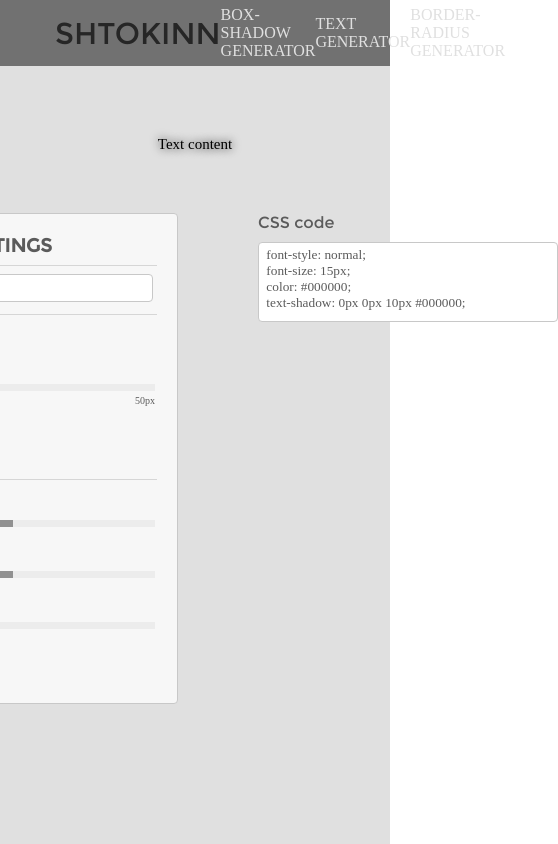
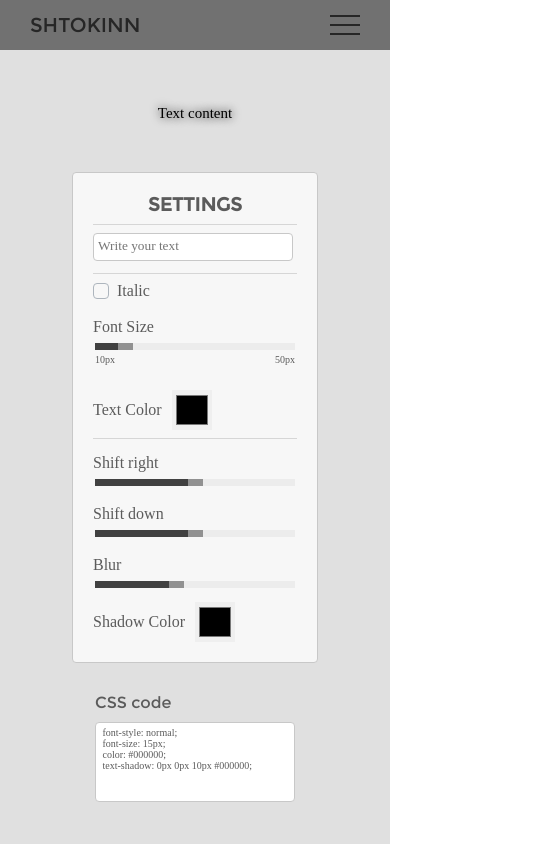
Before and after one commit to diheka/portfolio, a plain HTML site: page html/ToolsProject/second.html in a window 390 px wide. Shown: the top 844 px of the page, 558 px wide, since content can reach past the window. Drawn offline with Linux system fonts and the light colour scheme.

Commit message:
text generator adaptive markup

```diff
--- a/css/first_style.css
+++ b/css/first_style.css
@@ -81,9 +81,6 @@ hr {
 }
 .header_logo:hover {
     color: #343434;
-}
-.header_btn:hover {
-    color: #f5f5f5;
 }
 .menu_inner {
     display: flex;
@@ -192,7 +189,7 @@ hr {
     background-color: #e0e0e0;
     width: 100%;
     padding-top: 100px;
-    padding-bottom: 200px;
+    padding-bottom: 100px;
 }
 .work_space {
     display: flex;
@@ -205,7 +202,6 @@ hr {
     background-color: rgb(247, 247, 247);
     border: 1px solid #c8c8c8;
     border-radius: 4px;
-    /* margin-top: 40px; */
     height: 100%;
     padding: 20px;
 }
@@ -314,8 +310,6 @@ input[type=range]::-moz-range-thumb {
     margin-left: 10px;
 }
 .result_area {
-    /* height: 484px; */
-    /* margin-top: 40px; */
     display: flex;
     flex-direction: column;
     align-items: center;
--- a/css/second_style.css
+++ b/css/second_style.css
@@ -39,35 +39,146 @@ hr {
     clear: both;
 }
 .container {
-    max-width: 1000px;
+    max-width: 1200px;
     margin: 0 auto;
     user-select: none;
+    padding: 0px 15px;
 }
 .header {
+    width: 100%;
+    position: fixed;
+    top: 0;
+    left: 0;
+    z-index: 50;
+    /* -webkit-box-shadow: 0 5px 25px rgba(0, 0, 0, 0.15);
+            box-shadow: 0 5px 25px rgba(0, 0, 0, 0.15); */
+  }
+.header:before {
+    content: '';
+    position: absolute;
+    top: 0;
+    left: 0;
+    width: 100%;
+    height: 100%;
     background-color: #717171;
-    height: 66px;
+    z-index: 2;
 }
 .header_inner {
     height: 66px;
     display: flex;
-    justify-content: space-around;
+    position: relative;
+    justify-content: space-between;
     align-items: center;
-    padding: 0 40px 0 10px;
+    padding: 0 15px;
 }
 .header_logo {
     font-family: Montserrat;
     color: #262626;
     font-size: 30px;
-    padding-left: 45px;
+    position: relative;
+    z-index: 3;
 }
 .header_logo:hover {
     color: #343434;
 }
-.header_btn {
+.menu_inner {
+    display: flex;
+    list-style: none;
+    position: relative;
+    z-index: 3;
+}
+.menu_inner li a{
+    margin-right: 30px;
     color: #e0e0e0;
 }
-.header_btn:hover {
+.menu_inner li a:hover{
     color: #f5f5f5;
+}
+@media (max-width:850px) {
+    .menu_inner li a {
+        font-size: 13px;
+    }
+}
+@media (max-width:767px) {
+    .container {
+        max-width: none;
+    }
+    body.lock {
+        overflow: hidden;
+    }
+    .header_inner {
+        height: 50px;
+    }
+    .header_logo {
+        font-size: 20px;
+    }
+    .header_burger {
+        display: block;
+        position: relative;
+        height: 20px;
+        width: 30px;
+        position: relative;
+        z-index: 3;
+    }
+    .header_burger span {
+        position: absolute;
+        background-color: #262626;
+        left: 0;
+        width: 100%;
+        height: 2px;
+        top: 9px;
+        transition: all 0.3s ease 0s;
+    }
+    .header_burger:after,
+    .header_burger:before {
+        content: '';
+        background-color: #262626;
+        position: absolute;
+        width: 100%;
+        height: 2px;
+        left: 0;
+        transition: all 0.3s ease 0s;
+    }
+    .header_burger:before {
+        top: 0;
+    }
+    .header_burger:after {
+        bottom: 0;
+    }
+    .header_burger.active span {
+        transform: scale(0);
+    }
+    .header_burger.active:before {
+        transform: rotate(45deg);
+        top: 9px;
+    }
+    .header_burger.active:after {
+        transform: rotate(-45deg);
+        bottom: 9px;
+    }
+    .header_menu {
+        position: fixed;
+        top: -100%;
+        left: 0;
+        width: 100%;
+        height: 100%;
+        overflow: auto;
+        background-color: rgb(149, 149, 149);
+        padding: 70px 30px 20px 30px;
+        transition: all 0.7s ease 0s;
+    }
+    .header_menu.active {
+        top: 0;
+    }
+    .menu_inner {
+        display: block;
+    }
+    .menu_inner li {
+        margin: 0 0 30px 0;
+    }
+    .menu_inner li a {
+        font-size: 15px;
+    }
 }
 
 
@@ -76,6 +187,8 @@ hr {
     margin: 0 auto;
     background-color: #e0e0e0;
     width: 100%;
+    padding-top: 35px;
+    padding-bottom: 100px;
 }
 .work_space {
     display: flex;
@@ -92,11 +205,10 @@ hr {
     background-color: rgb(247, 247, 247);
     border: 1px solid #c8c8c8;
     border-radius: 4px;
-    margin-top: 40px;
+    margin-top: 30px;
     margin-right: 40px;
     height: 100%;
     padding: 20px;
-    margin-bottom: 200px;
 }
 .settings_main_title {
     text-align: center;
@@ -179,6 +291,8 @@ input[type=range]::-moz-range-thumb {
     padding: 0px;
     margin: 0px;
 }
+
+
 .font_size_range {
     display: flex;
     justify-content: space-between;
@@ -210,8 +324,8 @@ input[type=range]::-moz-range-thumb {
 }
 #color {
     border: none;
-    height: 40px;
-    width: 40px;
+    height: 3em;
+    width: 3em;
     margin-left: 10px;
 }
 .result_area {
@@ -226,7 +340,7 @@ input[type=range]::-moz-range-thumb {
     display: flex;
     justify-content: center;
     align-items: center;
-    width: 350px;
+    width: 100%;
     height: 57px;
     font-size: 15px;
 }
@@ -253,17 +367,40 @@ input[type=range]::-moz-range-thumb {
 	-moz-appearance: none;
 }
 .cssCode_title {
-    margin-top: 20px;
+    margin-top: 10px;
     margin-bottom: 10px;
     font-family: Montserrat;
     color: #5b5b5b;
 }
-
+@media (max-width:740px) {
+    input[type=range]  {
+        width: 200px;
+    }
+    .cssCode_block textarea {
+        font-size: 10px;
+        width: 200px;
+    }
+    .text_exmpl textarea {
+        width: 200px;
+    }
+}
+@media (max-width:540px) {
+    .work_space_inner {
+        flex-direction: column;
+        justify-content: space-between;
+        align-items: center;
+    }
+    .form_cover {
+        margin-right: 0;
+    }
+    .result_area {
+        margin-left: 0;
+    }
+}
 
 
 .footer {
     background-color: #717171;
-    height: 100px;
 }
 .footer_inner {
     height: 100px;
@@ -274,12 +411,26 @@ input[type=range]::-moz-range-thumb {
 .rights {
     font-family: PTserif;
     color: #373737;
-    padding-left: 100px;
     font-size: 20px;
 }
 .footer_logo {
     font-family: Montserrat;
     color: #262626;
     font-size: 30px;
-    padding-right: 100px;
 }
+@media (max-width:767px) {
+    .rights {
+        font-size: 15px;
+    }
+    .footer_logo {
+        font-size: 20px;
+    }
+    .footer_inner {
+        height: 60px;
+    }
+}
+@media (max-width:400px) {
+    .rights {
+        font-size: 12px;
+    }
+}
--- a/html/ToolsProject/second.html
+++ b/html/ToolsProject/second.html
@@ -3,22 +3,29 @@
 <head>
     <meta charset="UTF-8">
     <meta http-equiv="X-UA-Compatible" content="IE=edge">
-    <meta name="viewport" content="width=device-width, initial-scale=1.0">
+    <meta name="viewport" content="width=device-width, initial-scale=1.0, maximum-scale=1.0, user-scalable=0">
     <title>Text Generator</title>
     <link rel="stylesheet" href="../../css/second_style.css">
 </head>
 <body>
     <div class="wrapper">
-        <div class="header">
+        <header class="header">
             <div class="container">
                 <div class="header_inner">
                     <a href="../../index.html"><div class="header_logo">SHTOKINN</div></a>
-                    <a href="first.html"><div class="header_btn">BOX-SHADOW GENERATOR</div></a>
-                    <a href="second.html"><div class="header_btn">TEXT GENERATOR</div></a>
-                    <a href="third.html"><div class="header_btn">BORDER-RADIUS GENERATOR</div></a>
+                    <div class="header_burger">
+                        <span></span>
+                    </div>
+                    <nav class="header_menu">
+                        <ul class="menu_inner">
+                            <li><a href="first.html">BOX-SHADOW GENERATOR</a></li>
+                            <li><a href="second.html">TEXT GENERATOR</a></li>
+                            <li><a href="third.html">BORDER-RADIUS GENERATOR</a></li>
+                        </ul>
+                    </nav>
                 </div>
             </div>
-        </div>
+        </header>
 
         <div class="main">
             <div class="container">
@@ -132,6 +139,16 @@
             item.addEventListener('input', generateText)
         }
         generateText()
+
+        let header_burger = document.querySelector('.header_burger')
+        let header_menu = document.querySelector('.header_menu')
+        let body = document.querySelector('body')
+
+        header_burger.onclick = function () {
+            header_burger.classList.toggle('active')
+            header_menu.classList.toggle('active')
+            body.classList.toggle('lock')
+        }
     </script>
 </body>
 </html>
```
